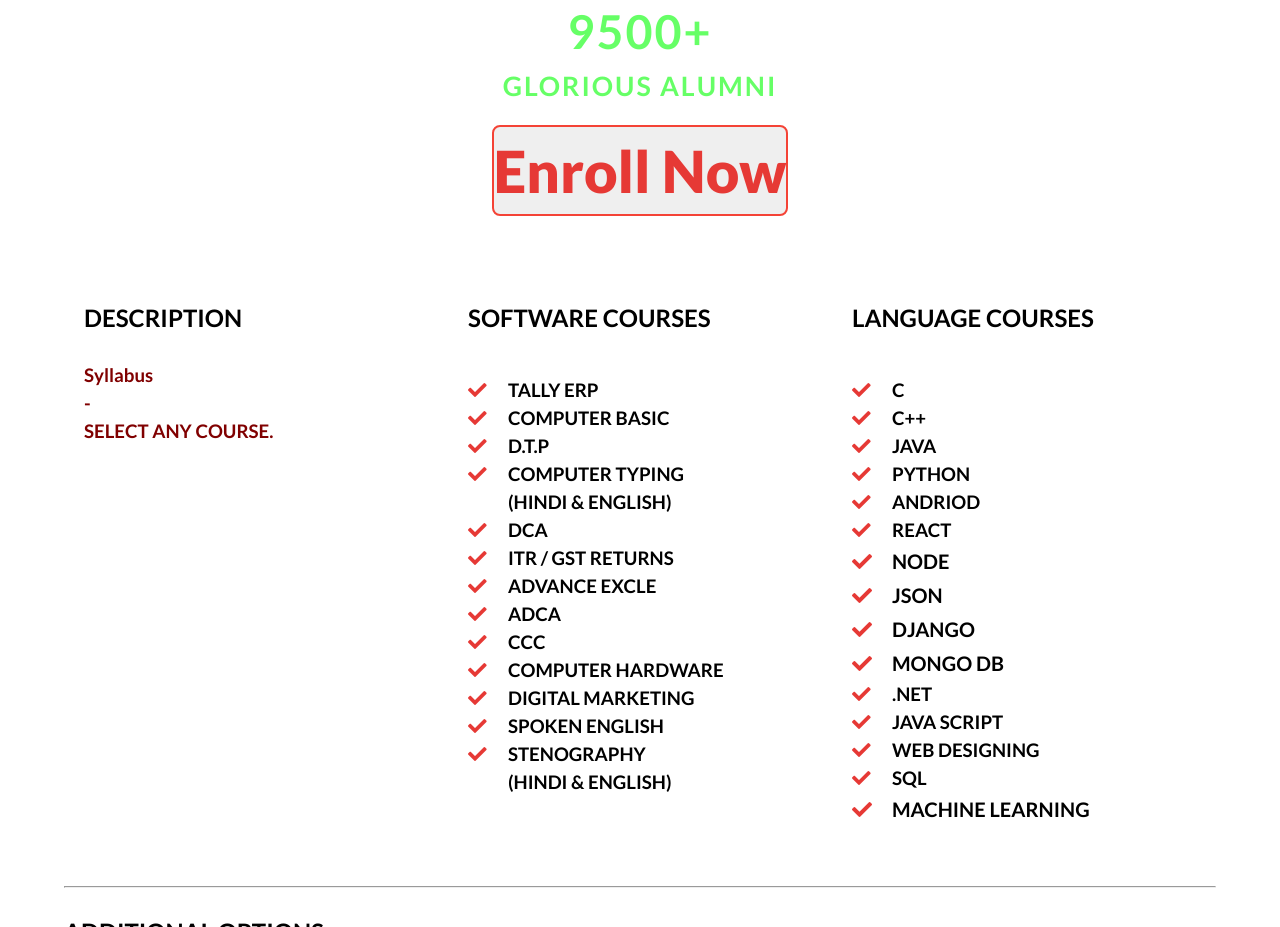
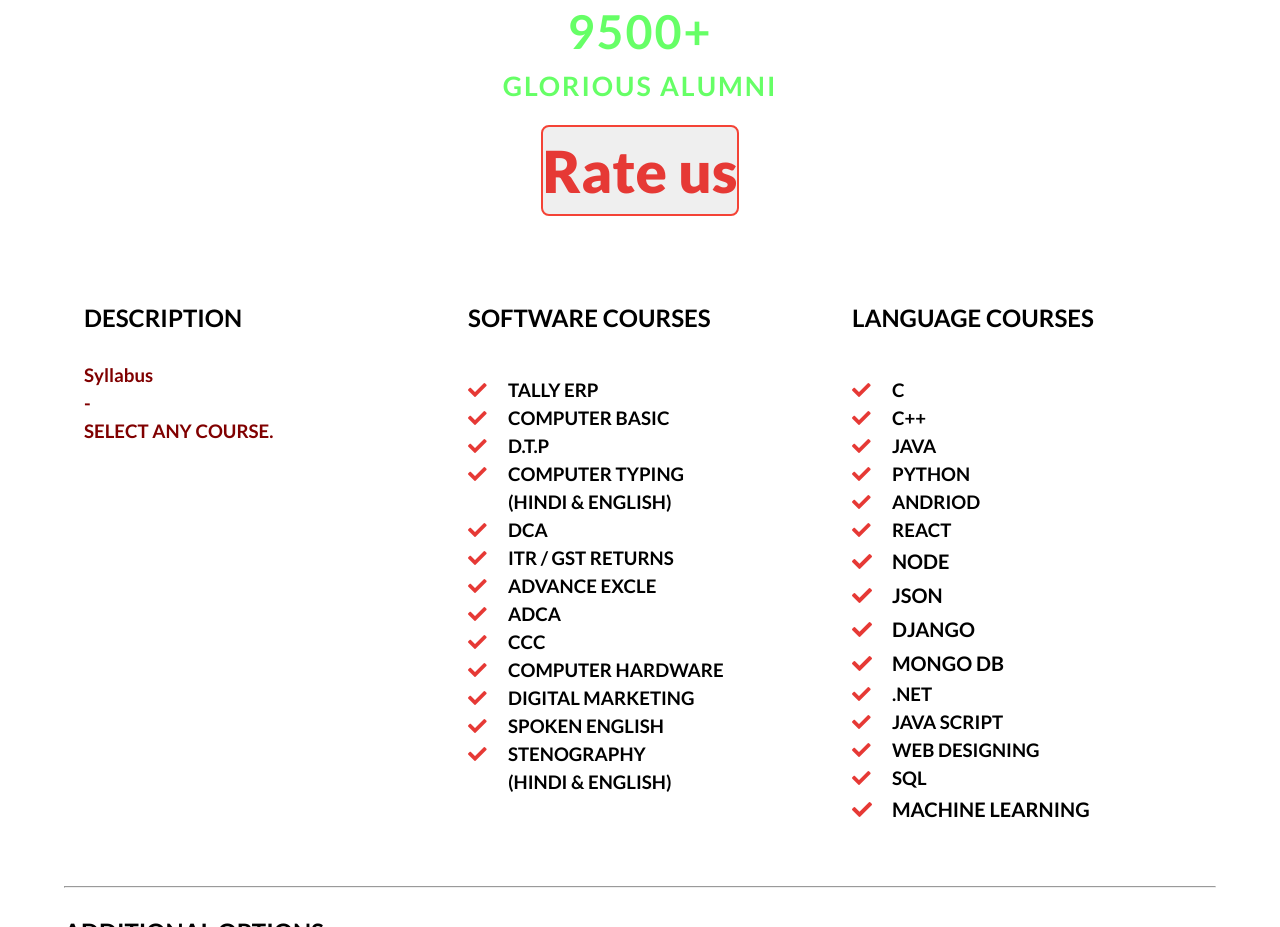
Before and after one commit to rohitpandey8899/F, a plain HTML site: page index.html in a window 1280 px wide. Shown: the part 1098-2025 px from the top of the page. Drawn offline with Linux system fonts and the light colour scheme.

Commit message:
Update index.html

```diff
--- a/index.html
+++ b/index.html
@@ -97,7 +97,7 @@ window.onload=changeImg;
 
 <h2 style="font-family: Times New Roman; font-size: 20pt; color: #66ff66;"><b>Glorious Alumni</b></h2>
 <br>
-<button class="button button3" onclick="document.location='form.html'"> <h1 class="price">Enroll Now</h1></button>
+<button class="button button3" onclick="document.location='https://g.page/r/CdUzj9BcFrtfEA0/review'"> <h1 class="price">Rate us</h1></button>
 <br><br><br>
 </center>
 <div class="uc-body">
```
